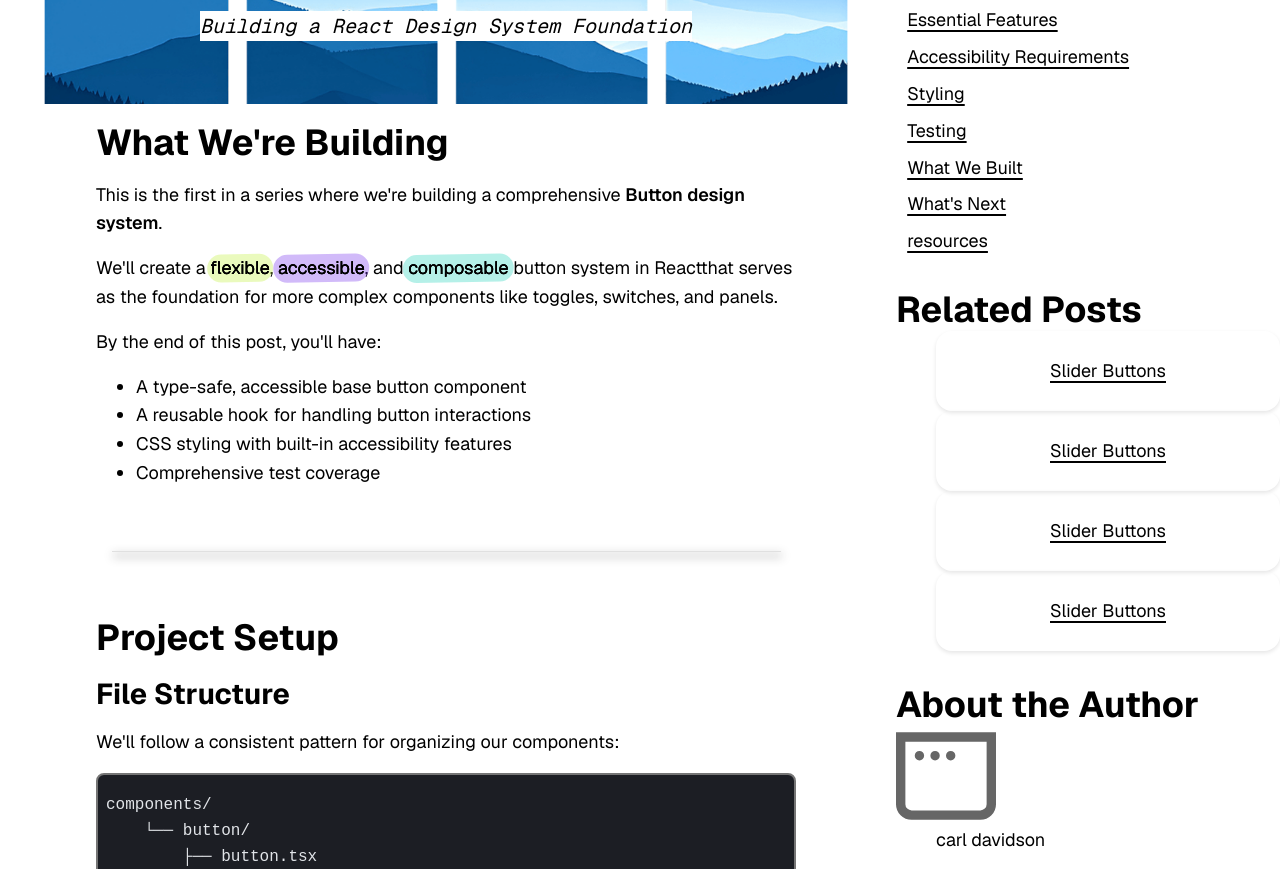
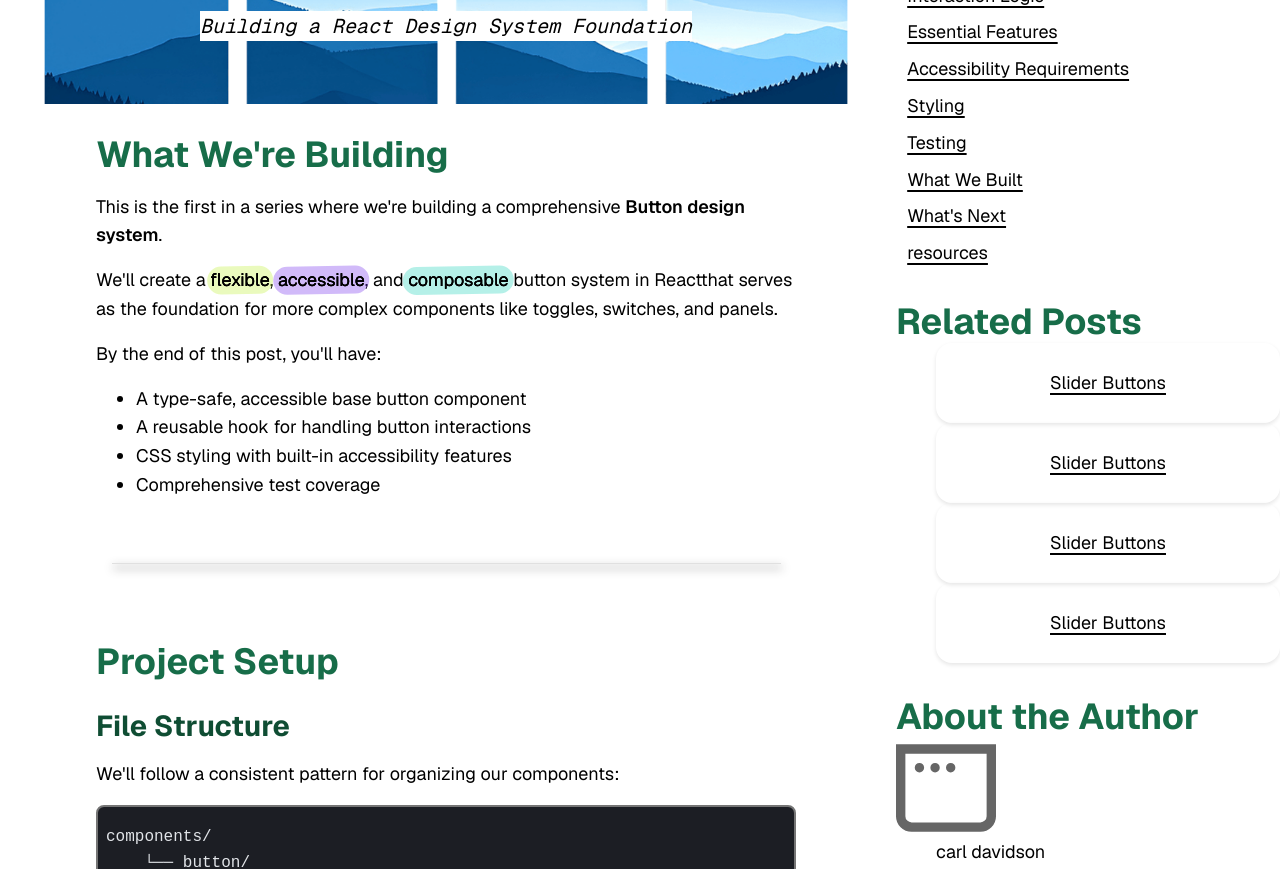
Before and after one commit to codercarl1243/react_components_system, a Next.js app: page /blog/design-system/buttons/base2 in a window 1280 px wide. Shown: the part 320-1189 px from the top of the page. Built offline with nearby package versions, Linux system fonts and the light colour scheme.

Commit message:
UPDATE add colour to all headings

```diff
--- a/app/styles/components/heading.css
+++ b/app/styles/components/heading.css
@@ -4,17 +4,21 @@
     align-items: center;
 }
 
-.heading-w-icon:nth-of-type(3n+1) {
-    color: var(--color-primary-400);
-}
-
-.heading-w-icon:nth-of-type(3n+2) {
+h2.heading {
+    margin-block-start: calc(var(--spacing) * 3);
     color: var(--color-secondary-400);
 }
 
-.heading-w-icon:nth-of-type(3n+3) {
-    color: var(--color-accent-400);
+h3.heading {
+    margin-block-start: calc(var(--spacing) * 2);
+    color: var(--color-secondary-600);
 }
+
+h4.heading {
+    margin-block-start: var(--spacing);
+    color: var(--color-secondary-600);
+}
+
 
 .heading {
     overflow-wrap: break-word;
```
